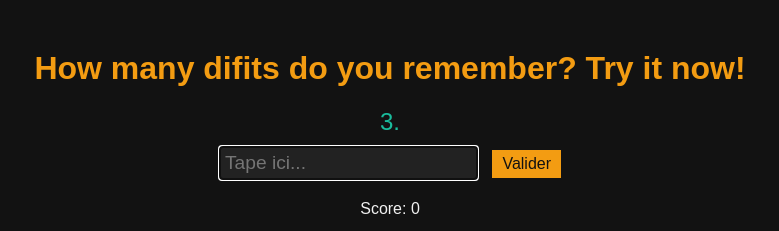
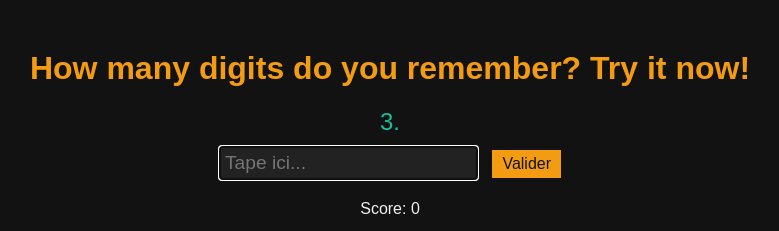
Before and after one commit to Gabypotter08/PI-En, a plain HTML site: page index.html in a window 1280 px wide. Shown: the top 231 px of the page, 250-1029 px from the left. Drawn offline with Linux system fonts and the light colour scheme.

Commit message:
Update index.html

```diff
--- a/index.html
+++ b/index.html
@@ -6,7 +6,7 @@
   <link rel="stylesheet" href="style.css">
 </head>
 <body>
-  <h1>How many difits do you remember? Try it now!</h1>
+  <h1>How many digits do you remember? Try it now!</h1>
 
   <div id="affichage">3.</div>
 
```
